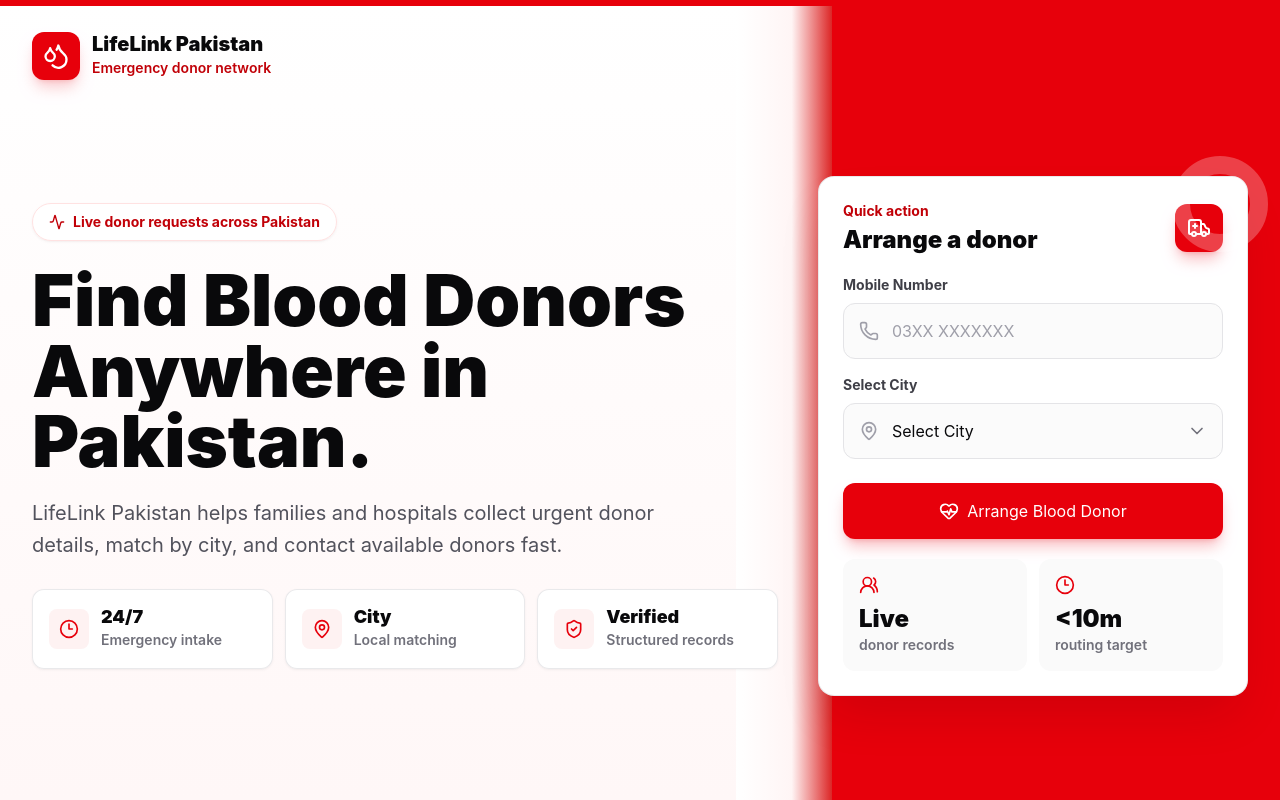
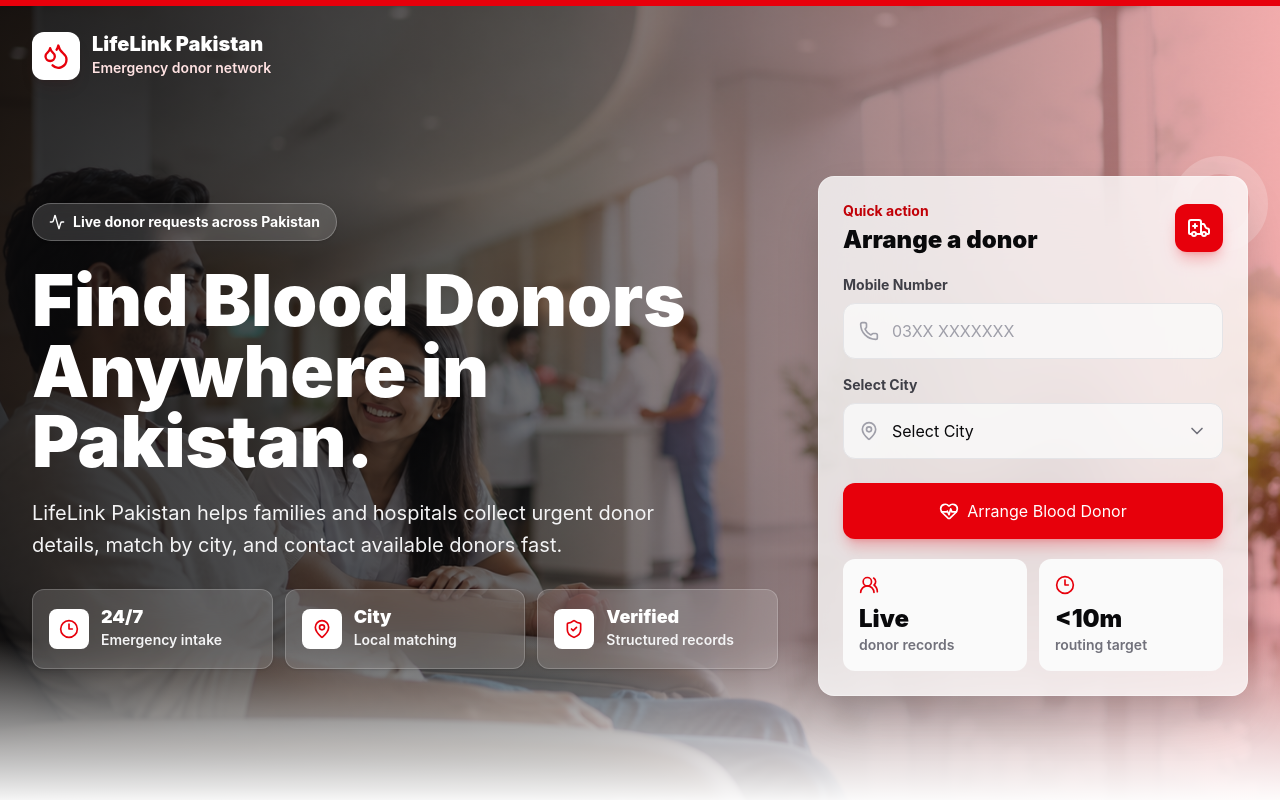
Before and after one commit to muzamilateeq/Blood-donation, a Next.js app: page / in a window 1280 px wide. Built offline with nearby package versions, Linux system fonts and the light colour scheme.

Commit message:
Fix landing gate and refresh hero

```diff
--- a/src/components/LandingPage.js
+++ b/src/components/LandingPage.js
@@ -221,6 +221,7 @@ export default function LandingPage() {
         onQuickSubmit={handleQuickSubmit}
         quickLeadError={quickLeadError}
         quickLead={quickLead}
+        setQuickLeadError={setQuickLeadError}
         setQuickLead={setQuickLead}
       />
 
@@ -245,30 +246,41 @@ export default function LandingPage() {
   );
 }
 
-function HeroSection({ onQuickSubmit, quickLead, quickLeadError, setQuickLead }) {
+function HeroSection({
+  onQuickSubmit,
+  quickLead,
+  quickLeadError,
+  setQuickLead,
+  setQuickLeadError,
+}) {
   return (
-    <section className="relative isolate overflow-hidden bg-[linear-gradient(180deg,#fff_0%,#fff7f7_100%)] lg:bg-white">
+    <section className="relative isolate overflow-hidden bg-zinc-950">
+      <div
+        aria-hidden="true"
+        className="absolute inset-0 -z-20 bg-cover bg-center"
+        style={{ backgroundImage: "url('/images/blood-donor-hero.png')" }}
+      />
+      <div className="absolute inset-0 -z-10 bg-[linear-gradient(90deg,rgba(9,9,11,0.82)_0%,rgba(9,9,11,0.58)_44%,rgba(220,38,38,0.38)_100%)]" />
+      <div className="absolute inset-x-0 bottom-0 -z-10 h-40 bg-[linear-gradient(180deg,rgba(255,255,255,0)_0%,rgba(255,255,255,0.96)_100%)]" />
       <div className="absolute inset-x-0 top-0 h-1.5 bg-red-600" />
-      <div className="absolute right-0 top-0 -z-10 hidden h-full w-[35%] bg-red-600 lg:block" />
-      <div className="absolute right-[35%] top-0 -z-10 hidden h-full w-24 bg-[linear-gradient(90deg,#fff_0%,#fff5f5_58%,#dc2626_100%)] lg:block" />
 
       <div className="mx-auto flex min-h-[100svh] w-full max-w-7xl flex-col px-4 py-4 sm:px-6 sm:py-5 lg:px-8">
         <header className="flex items-center justify-between py-3">
-          <BrandMark />
+          <BrandMark light />
         </header>
 
         <div className="grid flex-1 items-center gap-7 py-6 sm:py-8 lg:grid-cols-[minmax(0,1fr)_430px] lg:gap-10 lg:py-10">
           <div className="max-w-3xl">
-            <div className="mb-5 inline-flex max-w-full items-center gap-2 rounded-full border border-red-100 bg-white/90 px-3 py-2 text-xs font-bold text-red-700 shadow-sm shadow-red-950/5 sm:mb-6 sm:px-4 sm:text-sm">
+            <div className="mb-5 inline-flex max-w-full items-center gap-2 rounded-full border border-white/25 bg-white/15 px-3 py-2 text-xs font-bold text-white shadow-sm shadow-zinc-950/10 backdrop-blur sm:mb-6 sm:px-4 sm:text-sm">
               <Activity aria-hidden="true" className="h-4 w-4" />
               <span className="truncate">Live donor requests across Pakistan</span>
             </div>
 
-            <h1 className="max-w-4xl text-4xl font-black leading-[1.02] text-zinc-950 sm:text-6xl sm:leading-[0.98] lg:text-7xl">
+            <h1 className="max-w-4xl text-4xl font-black leading-[1.02] text-white sm:text-6xl sm:leading-[0.98] lg:text-7xl">
               Find Blood Donors Anywhere in Pakistan.
             </h1>
 
-            <p className="mt-5 max-w-2xl text-base leading-7 text-zinc-600 sm:text-lg sm:leading-8 lg:text-xl">
+            <p className="mt-5 max-w-2xl text-base leading-7 text-zinc-100 sm:text-lg sm:leading-8 lg:text-xl">
               LifeLink Pakistan helps families and hospitals collect urgent
               donor details, match by city, and contact available donors fast.
             </p>
@@ -288,6 +300,7 @@ function HeroSection({ onQuickSubmit, quickLead, quickLeadError, setQuickLead })
             onSubmit={onQuickSubmit}
             quickLeadError={quickLeadError}
             quickLead={quickLead}
+            setQuickLeadError={setQuickLeadError}
             setQuickLead={setQuickLead}
           />
         </div>
@@ -298,23 +311,29 @@ function HeroSection({ onQuickSubmit, quickLead, quickLeadError, setQuickLead })
 
 function InfoTile({ icon: Icon, label, title }) {
   return (
-    <div className="flex min-h-20 items-center gap-3 rounded-xl border border-zinc-200/80 bg-white/90 p-4 shadow-sm shadow-zinc-950/5 backdrop-blur">
-      <div className="flex h-10 w-10 shrink-0 items-center justify-center rounded-lg bg-red-50 text-red-600">
+    <div className="flex min-h-20 items-center gap-3 rounded-xl border border-white/20 bg-white/15 p-4 shadow-sm shadow-zinc-950/10 backdrop-blur-xl">
+      <div className="flex h-10 w-10 shrink-0 items-center justify-center rounded-lg bg-white text-red-600">
         <Icon aria-hidden="true" className="h-5 w-5" />
       </div>
       <div className="min-w-0">
-        <p className="text-lg font-black leading-none">{title}</p>
-        <p className="mt-1 text-sm font-semibold text-zinc-500">{label}</p>
+        <p className="text-lg font-black leading-none text-white">{title}</p>
+        <p className="mt-1 text-sm font-semibold text-zinc-100">{label}</p>
       </div>
     </div>
   );
 }
 
-function QuickActionCard({ onSubmit, quickLead, quickLeadError, setQuickLead }) {
+function QuickActionCard({
+  onSubmit,
+  quickLead,
+  quickLeadError,
+  setQuickLead,
+  setQuickLeadError,
+}) {
   return (
     <aside className="relative pb-8 lg:pb-0">
-      <div className="absolute -right-5 -top-5 hidden h-24 w-24 rounded-full border-[18px] border-white/25 lg:block" />
-      <div className="rounded-2xl border border-zinc-200/80 bg-white p-4 shadow-2xl shadow-red-950/15 sm:p-6">
+      <div className="absolute -right-5 -top-5 hidden h-24 w-24 rounded-full border-[18px] border-white/20 lg:block" />
+      <div className="rounded-2xl border border-white/30 bg-white/78 p-4 shadow-2xl shadow-zinc-950/25 backdrop-blur-2xl sm:p-6">
         <div className="mb-5 flex items-center justify-between gap-4">
           <div className="min-w-0">
             <p className="text-sm font-bold text-red-700">Quick action</p>
```
Also changed, not shown: public/images/blood-donor-hero.png (added).
